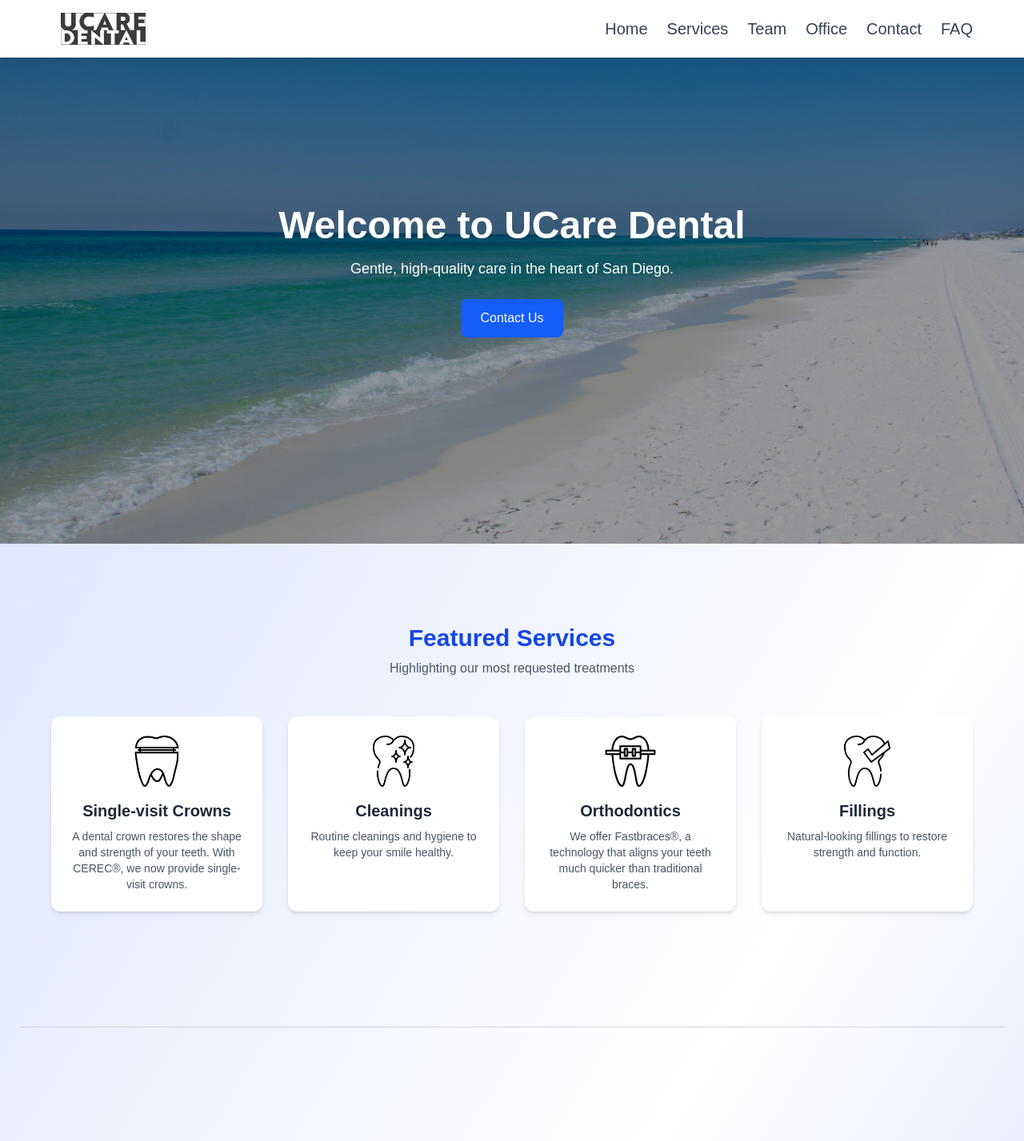
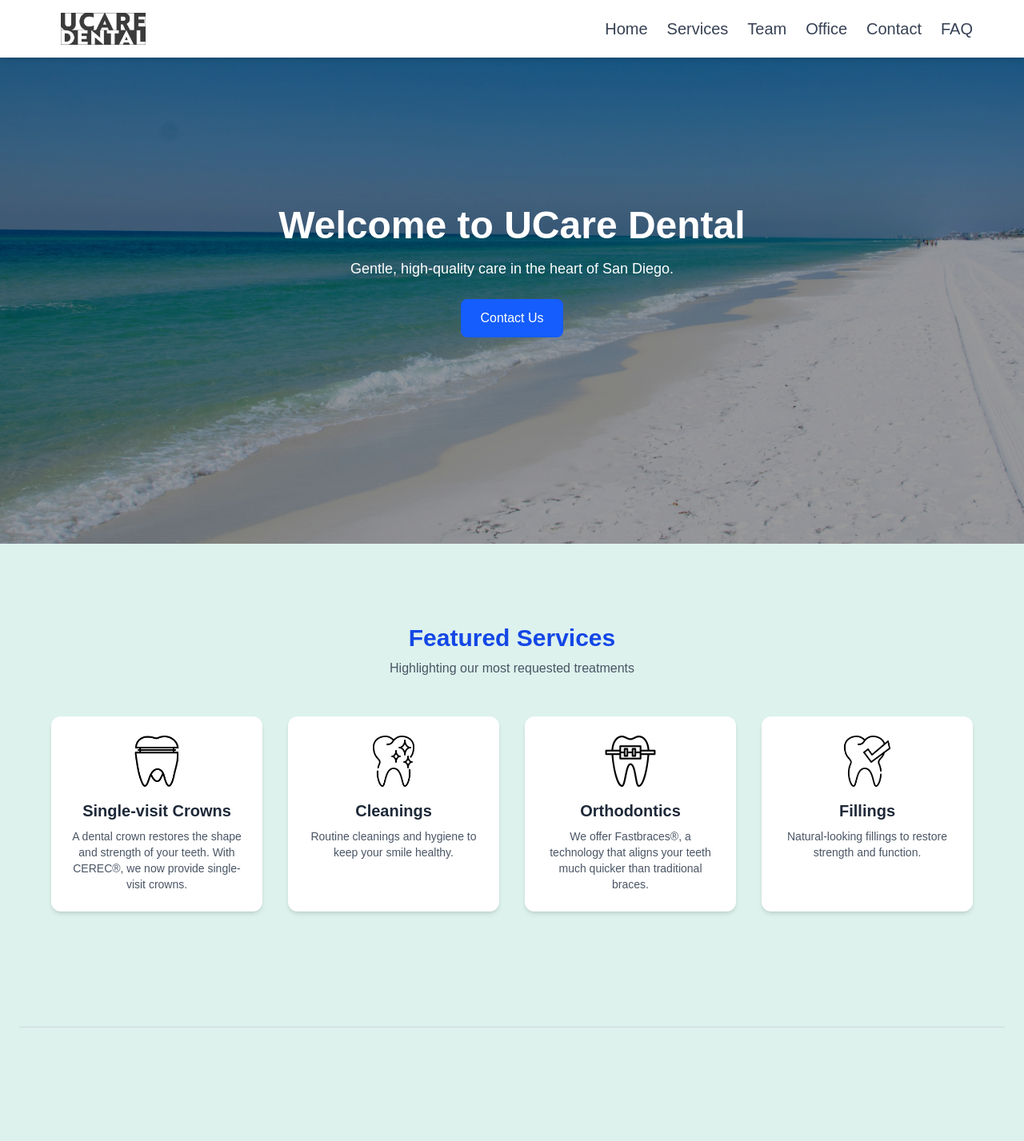
Before and after one commit to davidphan34/u-care-dental-site, a Next.js app: page / in a window 1280 px wide. Shown: the top 1427 px of the page at 80% size. Built offline with nearby package versions, Linux system fonts and the light colour scheme.

Commit message:
chore: update site visuals - adjusted colors, resized images, refined layouts

```diff
--- a/src/components/GradientSection.tsx
+++ b/src/components/GradientSection.tsx
@@ -2,7 +2,7 @@ import { ReactNode } from "react";
 
 export default function GradientSection({ children }: { children: ReactNode }) {
   return (
-    <section className="min-h-[calc(100vh-88px)] bg-gradient-to-br from-indigo-100 via-white to-indigo-200 px-6 py-5">
+    <section className="min-h-[calc(100vh-88px)] bg-[#ddf2ed] px-6 py-5">
       {children}
     </section>
   );
```
